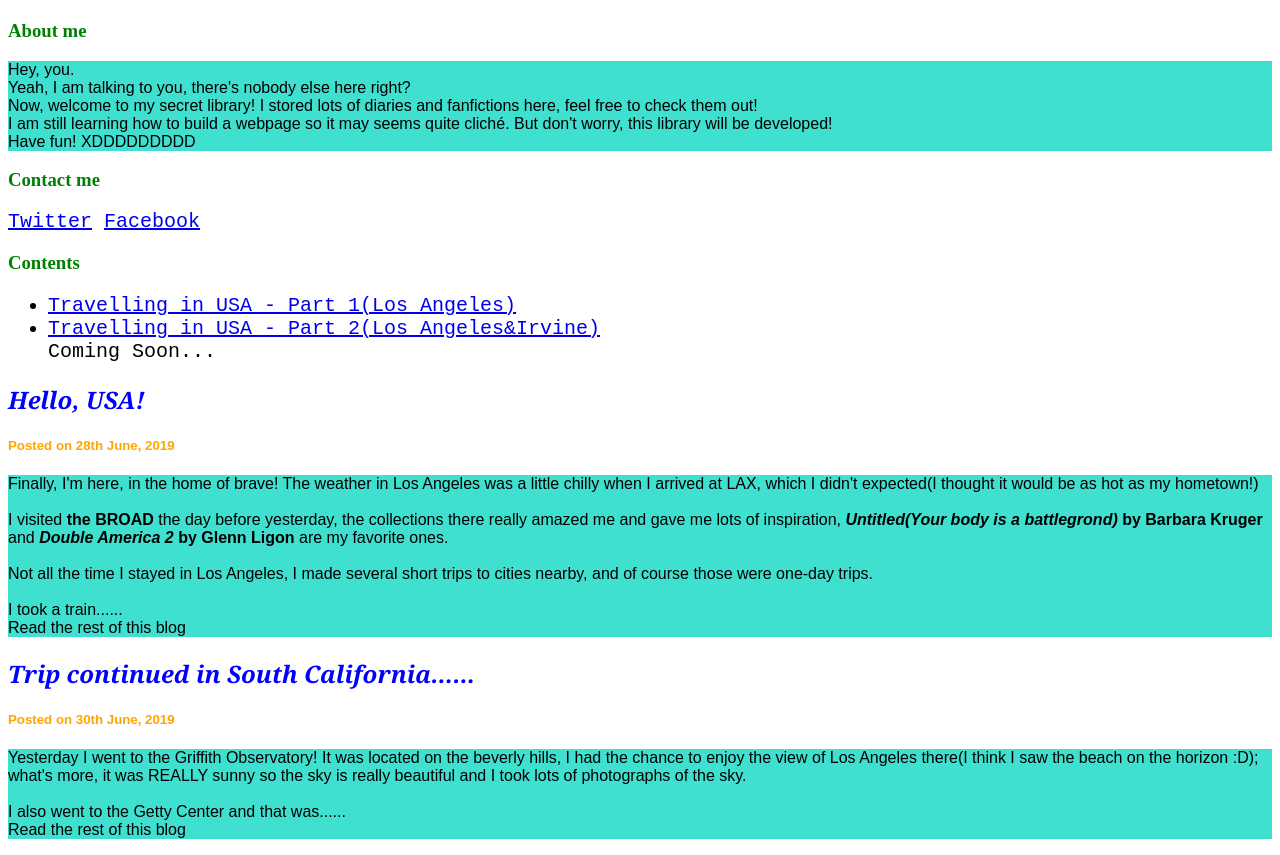
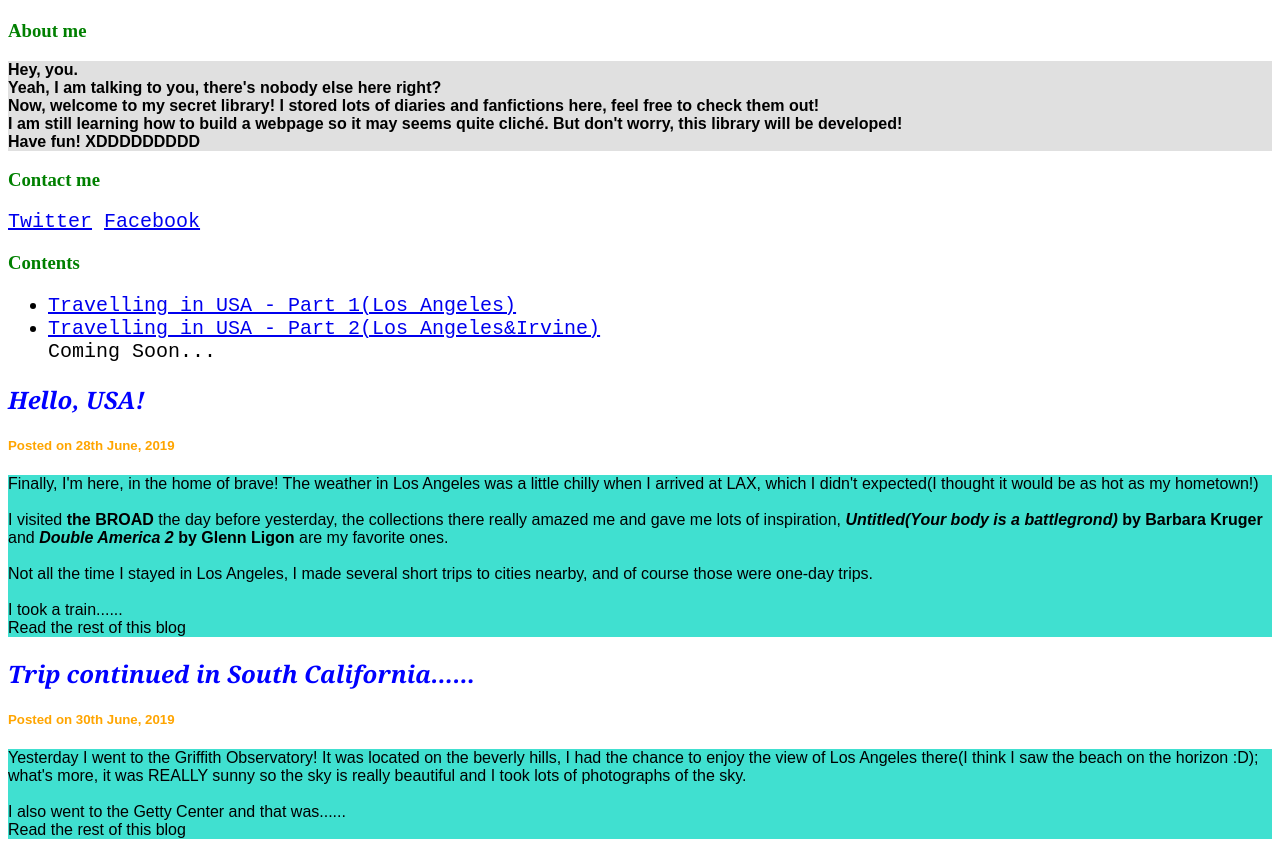
Before and after one commit to Mirafeza/Mirafeza.github.io, a plain HTML site: page index.html in a window 1280 px wide. Shown: the part 60-915 px from the top of the page. Drawn offline with Linux system fonts and the light colour scheme.

Commit message:
Update index.html

```diff
--- a/index.html
+++ b/index.html
@@ -29,8 +29,9 @@
                 font-family: "Gabriola", monospace;
                 font-size: 20px;
             }
-            #introduction {
+            .introduction {
                 background: rgb(224, 224, 224);
+                font-weight: bold;
             }
             #title {
                 text-decoration: none;
```
